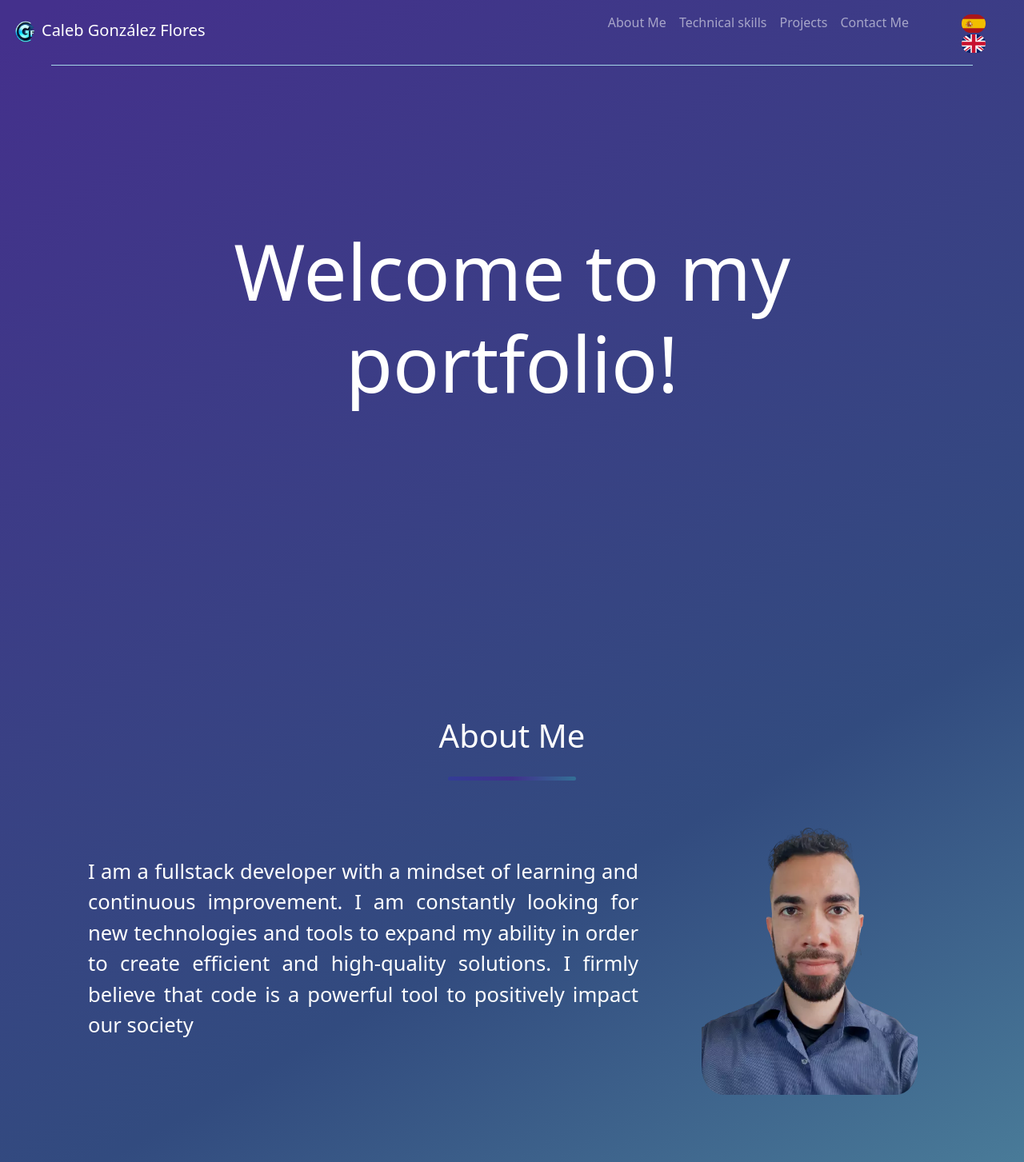
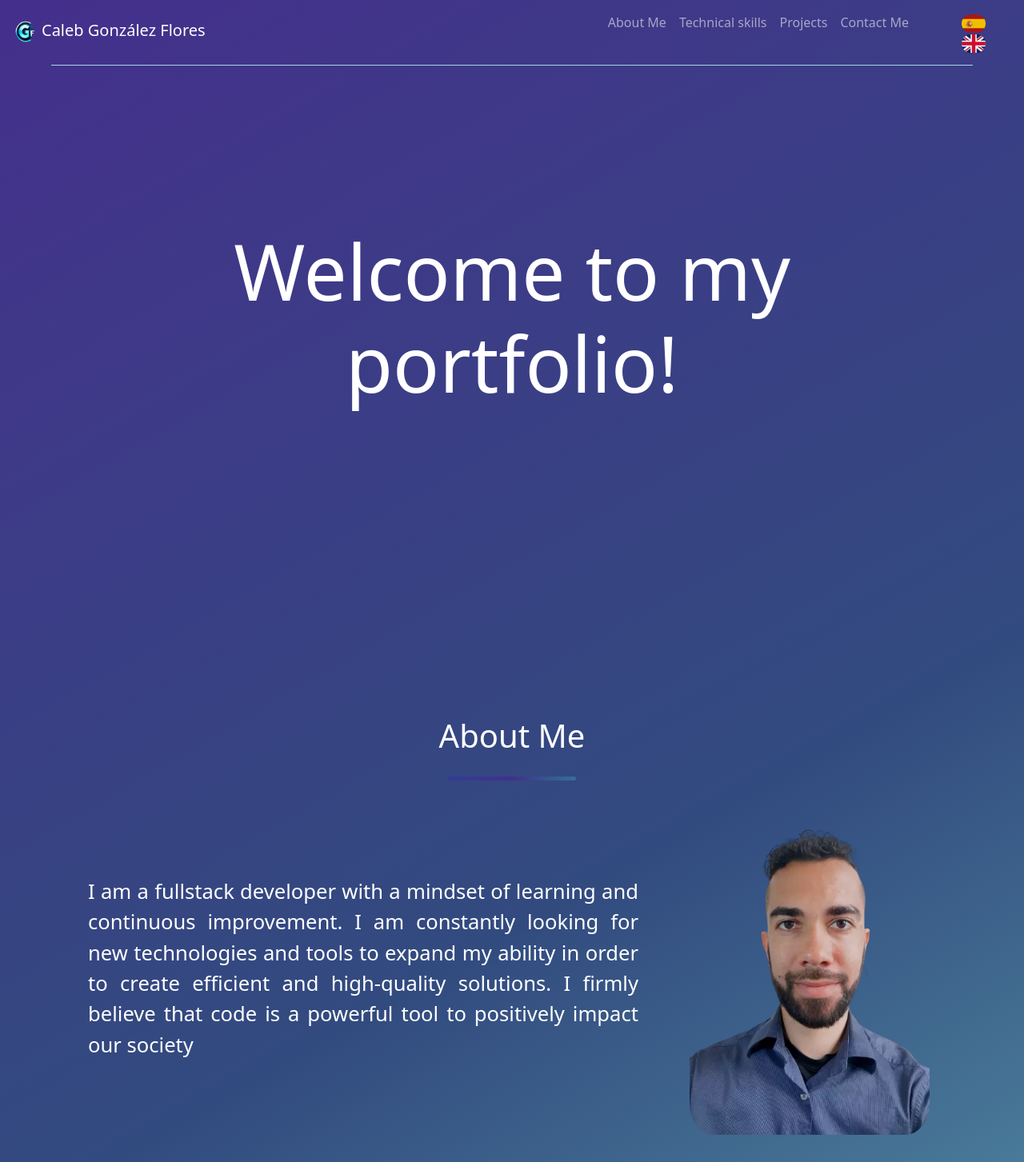
Before and after one commit to CalebGF/Portfolio-V1, a React (Vite) app: page / in a window 1280 px wide. Shown: the top 1453 px of the page at 80% size. Built offline with nearby package versions, Linux system fonts and the light colour scheme.

Commit message:
Fixing on AbouMe image proportions

```diff
--- a/index.html
+++ b/index.html
@@ -2,7 +2,7 @@
 <html lang="en">
   <head>
     <meta charset="UTF-8" />
-    <link rel="icon" type="image/png" href="./images/logo.png" />
+    <link rel="icon" type="image/png" href="./images/logo.webp" />
     <meta name="viewport" content="width=device-width, initial-scale=1.0" />
     <link href="https://cdn.jsdelivr.net/npm/bootstrap@5.0.2/dist/css/bootstrap.min.css" rel="stylesheet" integrity="sha384-EVSTQN3/azprG1Anm3QDgpJLIm9Nao0Yz1ztcQTwFspd3yD65VohhpuuCOmLASjC" crossorigin="anonymous">
     <title>Portfolio - Caleb Gonzalez</title>
--- a/src/AboutMe/AboutMe.css
+++ b/src/AboutMe/AboutMe.css
@@ -12,7 +12,6 @@
 }
 
 .about-me-image{
-    width: 270px;
-    height: 350px;
+    width: 300px;
     border-radius: 10%;
 }
```
